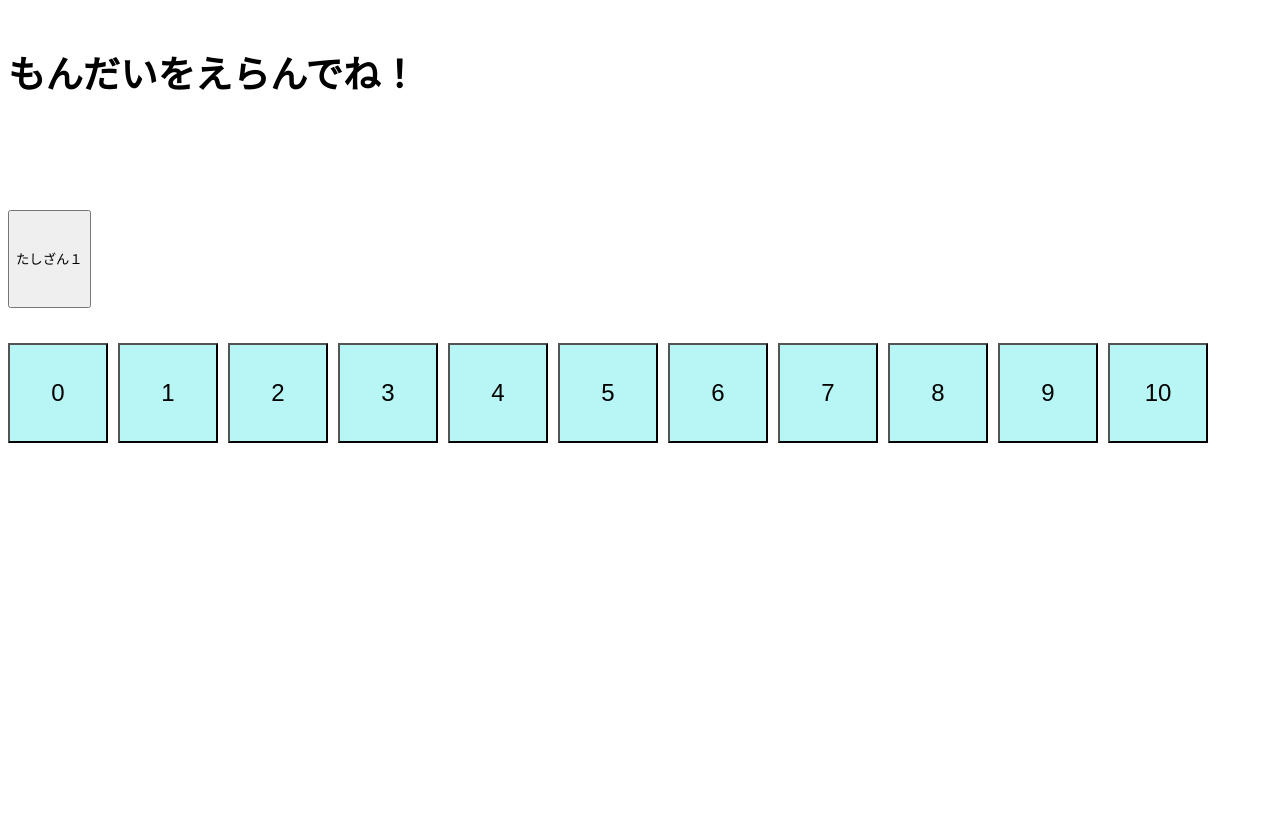
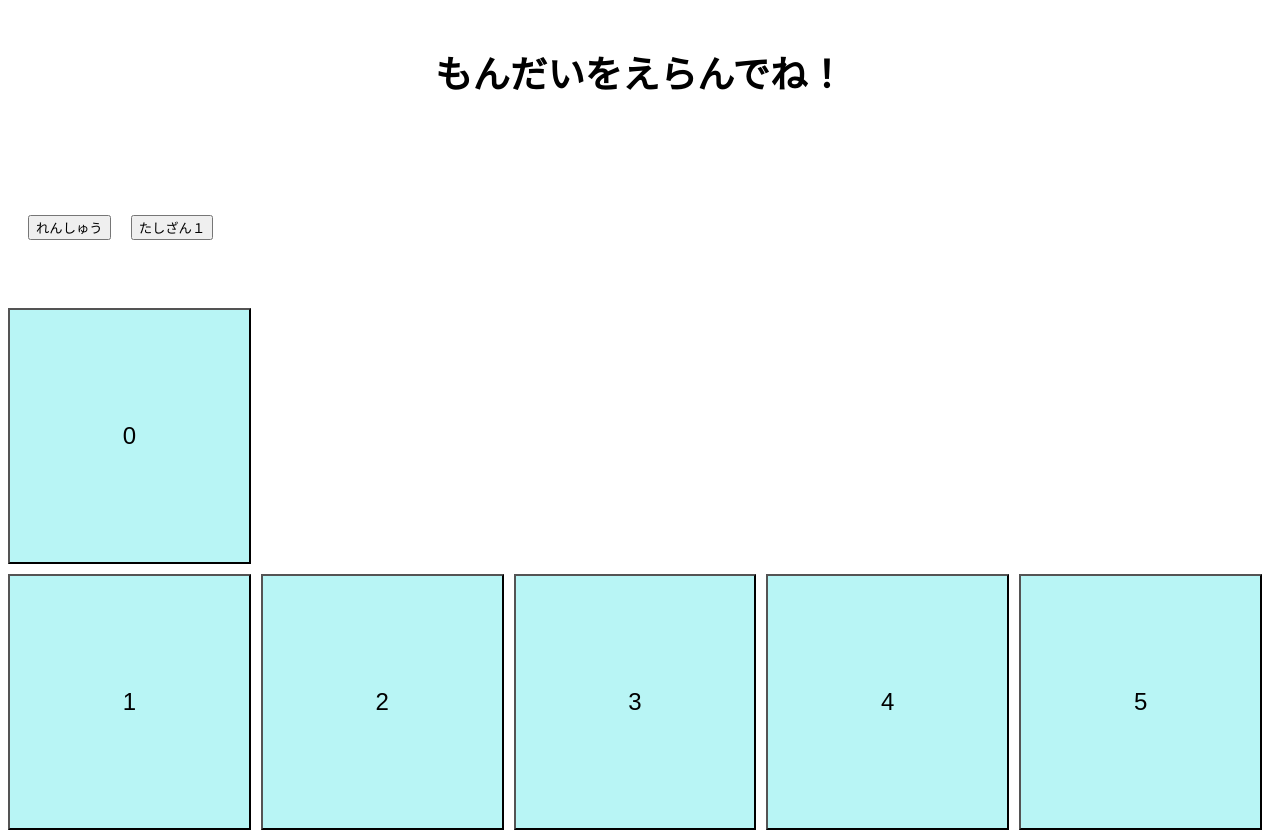
Before and after one commit to tomobou/react-calc-quiz, a React (Create React App) app: page / in a window 1280 px wide. Shown: the top 832 px of the page. Before the commit the page ends 800 px from the top, so only its background shows below. Built offline with nearby package versions, Linux system fonts and the light colour scheme.

Commit message:
add result

```diff
--- a/src/index.css
+++ b/src/index.css
@@ -1,5 +1,5 @@
 body{
-    font-size: 24px;
+    font-size: xx-large;
 }
 
 h3{
@@ -28,11 +28,15 @@ h3{
 
 .questioner{
     display: flex;
-    width: 500px;
+    width: 100%;
     height: 300px;
     vertical-align: center;
+    text-align: center;
     font-size: xx-large;
     flex-flow: wrap;
+}
+.question-content{
+    padding-left: 20px;
 }
 
 .number-selector-row{
@@ -42,59 +46,20 @@ h3{
 }
 
 .number-selector {
-
-    width: 100px;
-    height:100px;
+    width: calc(100% / 5 - 10px);
+    height:20vw;
     font-size: x-large;
     margin-right: 10px;
     margin-bottom:10px;
     background-color: rgb(184, 245, 245);
 }
 
-.selected {
-    background: #99F;
-}
-
 button {
     cursor: pointer;
 }
 
-.save {
-    width: 80px;
-    height: 34px;
-    color: #fff;
-    text-align: center;
-    background-color: #09a690;
-    border-radius: 3px;
-    float: left;
-
-    margin-bottom: 30px;
-}
-.load {
-    width: 80px;
-    height: 34px;
-    color: #fff;
-    text-align: center;
-    background-color: #335588;
-    border-radius: 3px;
-    float: left;
-
-    margin-bottom: 30px;
-}
-.clear {
-    width: 80px;
-    height: 34px;
-    color: #fff;
-    text-align: center;
-    background-color: #DD6666;
-    border-radius: 3px;
-    float: left;
-
-    margin-left: 60px;
-    margin-bottom: 30px;
-}
 .button-row {
-    width: 400px;
+    width: 100%;
 }
 .button-row:after {
     clear: left;
@@ -102,25 +67,18 @@ button {
     display: block;
 }
 
-.next-prediction {
-    width: 80px;
-    height: 34px;
-    color: #fff;
-    text-align: center;
-    background-color: #9955ff;
-    border-radius: 3px;
-
-    margin-bottom: 30px;
-    margin-right: 10px;
+table.answer-results-view{
+    font-size: small;
 }
-.next-prediction-text {
+table.answer-results-view thead tr{
     font-size: small;
-    color: #666677;
 }
-
-.history-view{
-    width: 300px;
-    height: 200px;
-    overflow-y: scroll;
-    font-size: 16px;
+.align-right{
+    text-align: right;
 }
+td.yellow{
+    color: #866c03;
+}
+td.red{
+    color: red;
+}
--- a/src/index.tsx
+++ b/src/index.tsx
@@ -11,12 +11,28 @@ class NumberSelector extends React.Component<NumberSelectorProps> {
     render() {
         let values = [...Array(11)].map((_, i) => i.toString());
         return (
+            <div>
                 <div className="number-selector-row">
-                {values.map((value) => {
+                    {values.slice(0,1).map((value) => {
                         return (
                             <button key={"number-selector-" + value} className="number-selector" onClick={() => this.props.onClick(value)}>{value}</button>
                         )
                     })}
+                </div>
+                <div className="number-selector-row">
+                    {values.slice(1,6).map((value) => {
+                        return (
+                            <button key={"number-selector-" + value} className="number-selector" onClick={() => this.props.onClick(value)}>{value}</button>
+                        )
+                    })}
+                </div>
+                <div className="number-selector-row">
+                    {values.slice(6,11).map((value) => {
+                        return (
+                            <button key={"number-selector-" + value} className="number-selector" onClick={() => this.props.onClick(value)}>{value}</button>
+                        )
+                    })}
+                </div>
             </div>
         )
     }
@@ -38,7 +54,7 @@ class Questioner extends React.Component<QuestionerProps> {
                 <h3>
                     {this.props.whichQuiz+1}問目（ぜんぶで {this.props.quizs.length} 問）
                 </h3>
-            <div>
+                <div className="question-content">
                     {this.props.currentQuiz && this.props.currentQuiz.q}
                     {this.props.wrongCount > 0 && <div className='shake'>{"".padStart(this.props.wrongCount,"×")}</div>}
                 </div>
@@ -46,15 +62,69 @@ class Questioner extends React.Component<QuestionerProps> {
             )
         }else{
             return(
-                <div className="questioner">
-                    <h3>もんだいをえらんでね！</h3>
-                    <button onClick={() => this.props.onClick("tasizan1")}>たしざん１</button>
-                </div>
+                <QuizSelector onClick={(value)=>this.props.onClick(value)}></QuizSelector>
                 )
         }
     }
 }
 
+interface QuizSelectorProps {
+    onClick: (value: string) => void
+}
+
+class QuizSelector extends React.Component<QuizSelectorProps> {
+    render() {
+        return(
+            <div className="questioner">
+                <h3>もんだいをえらんでね！</h3>
+                <div className="question-content">
+                <button onClick={() => this.props.onClick("tasizan1_3")}>れんしゅう</button>
+                </div>
+                <div className="question-content">
+                  <button onClick={() => this.props.onClick("tasizan1_ALL")}>たしざん１</button>
+                </div>
+            </div>
+            )
+    }
+}
+
+interface AnswerResultsViewProps {
+    totalLapTime: number,
+    results: AnswerResult[]
+}
+
+class AnswerResultsView extends React.Component<AnswerResultsViewProps> {
+    render() {
+        const results = this.props.results.sort((a,b)=> (a.wrongCount - b.wrongCount === 0)? (a.endTime!!-a.startTime!!)-(b.endTime!!-b.startTime!!): (a.wrongCount - b.wrongCount)).reverse();
+
+        return(
+            <div>
+                <div>{this.props.totalLapTime/1000}秒でできたよ。</div>
+                <table className="answer-results-view">
+                    <thead>
+                        <th>問題</th>
+                        <th>間違えた数</th>
+                        <th>回答時間</th>
+                    </thead>
+                    <tbody>
+                    {results.map((result) => {
+                        const lapTime=(result.endTime!! - result.startTime!!);
+                        const wrongCountResult = result.wrongCount>0? "red":"";
+                        const lapTimeResult = lapTime<=1200? "" : lapTime<3000? "yellow" : "red";
+                            return (
+                                <tr>
+                                    <td>{result.quiz.q}</td>
+                                    <td className={['align-right',wrongCountResult].join(' ')}>{result.wrongCount}回</td>
+                                    <td className={['align-right',lapTimeResult].join(' ')}>{(lapTime/1000).toFixed(3)}秒</td>
+                                </tr>
+                                )
+                        })}
+                    </tbody>
+                </table>
+            </div>
+            )
+    }
+}
 
 
 function shuffle<T>(arr: Array<T>):Array<T> {
@@ -71,12 +141,20 @@ interface Quiz {
   q: string,
   a: number
 }
+interface AnswerResult {
+    quiz: Quiz,
+    wrongCount: number,
+    startTime?: number,
+    endTime?: number
+  }
+
 
 interface GameProps {
 
 }
 interface GameStates {
     quizs: Quiz[],
+    results: AnswerResult[]
     currentQuiz?: Quiz,
     whichQuiz: number,
     wrongCount: number,
@@ -84,11 +162,7 @@ interface GameStates {
     endTime?: number
 }
 
-
-class Game extends React.Component<GameProps, GameStates> {
-    constructor(props: GameProps | Readonly<GameProps>) {
-        super(props);
-
+function craeteQuizs(quizLevel: string): Array<Quiz>{
     // 答えが10までのたしざん
     let quizLevel1 = Array<Quiz>();
     for(let a = 0; a < 10; a++){
@@ -97,10 +171,16 @@ class Game extends React.Component<GameProps, GameStates> {
         }
     }
     quizLevel1 = shuffle(quizLevel1.filter(quiz => quiz.a <= 10));
+    return quizLevel.endsWith("_3")? quizLevel1.slice(0,3):quizLevel1
+}
 
+class Game extends React.Component<GameProps, GameStates> {
+    constructor(props: GameProps | Readonly<GameProps>) {
+        super(props);
         //quizLevel1 = quizLevel1.slice(0,3);// テスト用に3問にする
         this.state = {
-            quizs: quizLevel1,
+            quizs: [],
+            results: [],
             currentQuiz: undefined,
             whichQuiz: -1,
             wrongCount: 0
@@ -109,17 +189,28 @@ class Game extends React.Component<GameProps, GameStates> {
     handleSelect(value: string) {
         if(this.state.currentQuiz){
             if(this.state.currentQuiz.a === parseInt(value)) {
-                this.setState(state => ({wrongCount:0}));
+                const correctAnswerTime = Date.now();
+                const results = this.state.results;
+                const answerStartTime = (results.length>0)? results[results.length-1].endTime : this.state.startTime;
+                results.push({    quiz: this.state.currentQuiz,
+                    wrongCount: this.state.wrongCount,
+                    startTime: answerStartTime,
+                    endTime: correctAnswerTime
+                })
                 if(this.state.whichQuiz+1 === this.state.quizs.length){
                         this.setState(state => ({
                             currentQuiz: undefined,
+                            results: results,
                             whichQuiz: -1,
-                            endTime: Date.now()
+                            endTime: Date.now(),
+                            wrongCount: 0
                         }));
                     }else{
                         this.setState(state => ({
                             currentQuiz: this.state.quizs[this.state.whichQuiz+1],
-                            whichQuiz: this.state.whichQuiz + 1
+                            results: results,
+                            whichQuiz: this.state.whichQuiz + 1,
+                            wrongCount: 0
                         }));
                     }
             }else{
@@ -128,20 +219,22 @@ class Game extends React.Component<GameProps, GameStates> {
         }
     }
     handleStart(value: string){
+        const quizs = craeteQuizs(value)
         this.setState(state => ({
-            currentQuiz: this.state.quizs[0],
+            quizs: quizs,
+            results: [],
+            currentQuiz: quizs[0],
             whichQuiz: 0,
             startTime: Date.now(),
             endTime: undefined
         }));
     }
     render() {
-
         return (
             <div className="game">
                 <Questioner quizs={this.state.quizs} currentQuiz={this.state.currentQuiz} whichQuiz={this.state.whichQuiz} onClick={(value) => this.handleStart(value)} wrongCount={this.state.wrongCount}/>
-                <div>　{this.state.endTime && (this.state.endTime - this.state.startTime!!)/1000 + "秒でできたよ。"}</div>
                 <NumberSelector onClick={(value) => this.handleSelect(value)} />
+                {this.state.endTime && <AnswerResultsView totalLapTime={this.state.endTime!! - this.state.startTime!!} results={this.state.results} />}
             </div>
         )
     }
```
Lines whose indentation alone changed are shown as unchanged.
